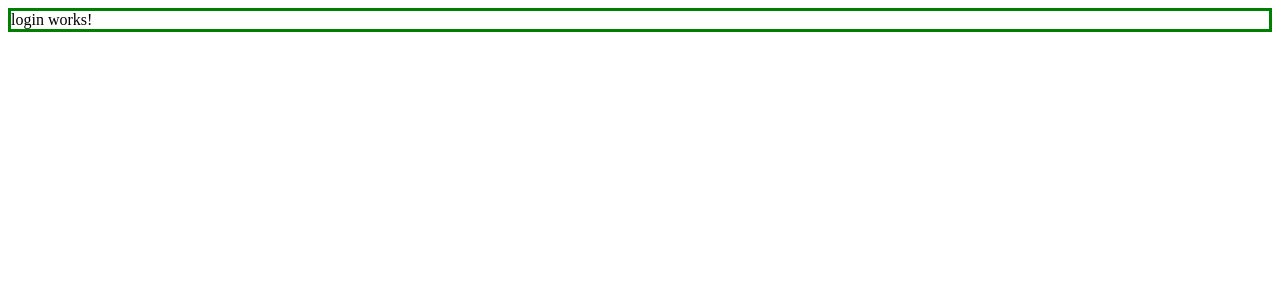
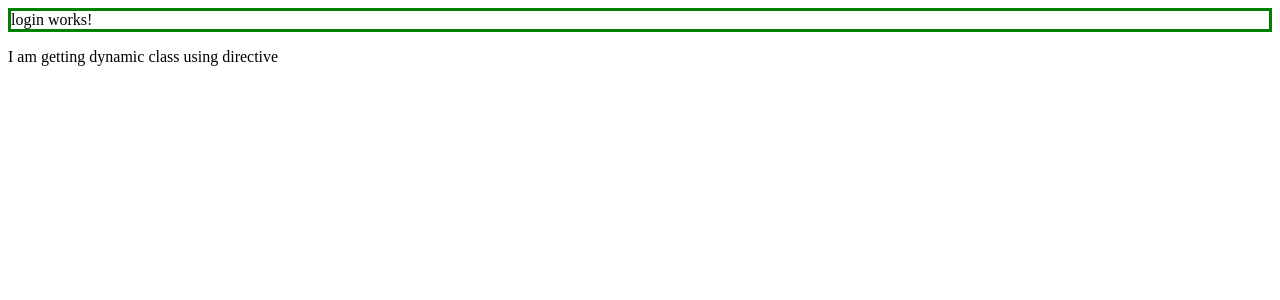
Before and after one commit to jaySmilet/angular-pract, an Angular app: page /login in a window 1280 px wide. Shown: the top 300 px of the page. Built offline with nearby package versions, Linux system fonts and the light colour scheme.

Commit message:
2 files modified, 1 added

```diff
--- a/src/app/app.module.ts
+++ b/src/app/app.module.ts
@@ -18,6 +18,7 @@ import { NgContainerComponent } from './ng-container/ng-container.component';
 import { NgTempComponent } from './ng-temp/ng-temp.component';
 import { NgTempChildComponent } from './ng-temp/ng-temp-child/ng-temp-child.component';
 import { HighLightDirective } from './directive/high-light.directive';
+import { ApplyClassDirective } from './directive/apply-class.directive';
 
 @NgModule({
   imports: [BrowserModule, FormsModule, ReactiveFormsModule, AppRoutingModule],
@@ -37,6 +38,7 @@ import { HighLightDirective } from './directive/high-light.directive';
     NgTempComponent,
     NgTempChildComponent,
     HighLightDirective,
+    ApplyClassDirective
   ],
   bootstrap: [AppComponent],
 })
--- /dev/null
+++ b/src/app/directive/apply-class.directive.ts
@@ -0,0 +1,12 @@
+import { Directive, HostBinding, OnInit } from '@angular/core';
+
+@Directive({
+  selector: '[applyClass]',
+})
+export class ApplyClassDirective implements OnInit {
+  @HostBinding('class') class: string;
+
+  ngOnInit() {
+    this.class = 'dynamic';
+  }
+}
--- a/src/app/login/login.component.html
+++ b/src/app/login/login.component.html
@@ -1 +1,4 @@
 <p appHighLight>login works!</p>
+<div>
+  <p applyClass>I am getting dynamic class using directive</p>
+</div>
```
